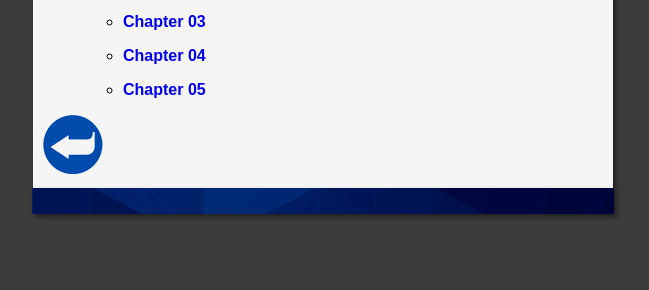
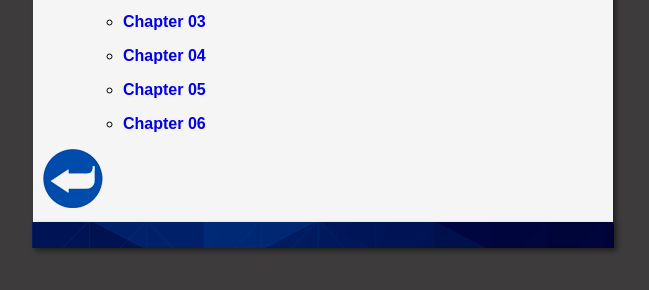
Before and after one commit to valdsonmota/projeto-site-portfolio, a plain HTML site: page pages/python-studies.html in a window 1280 px wide. Shown: the part 318-608 px from the top of the page, without its empty margins (317-966 px from the left). Drawn offline with Linux system fonts and the light colour scheme.

Commit message:
Update python-studies.html

```diff
--- a/pages/python-studies.html
+++ b/pages/python-studies.html
@@ -55,6 +55,11 @@
                             <p><a href="python_chapter_05.html">Chapter 05</a></p>
                         </li>
                     </ul>
+                    <ul>
+                        <li>
+                            <p><a href="python_chapter_06.html">Chapter 06</a></p>
+                        </li>
+                    </ul>
              </ul>
         </article>
         <article>
```
